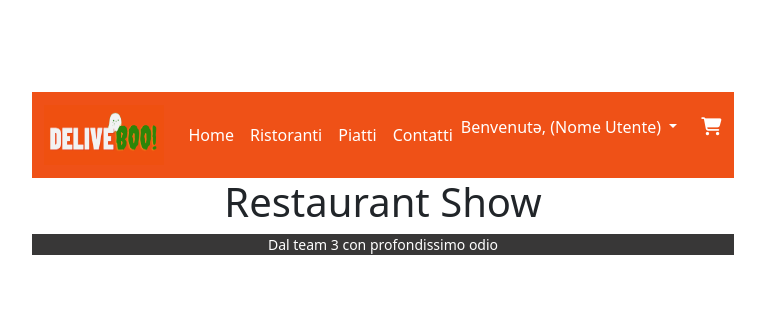
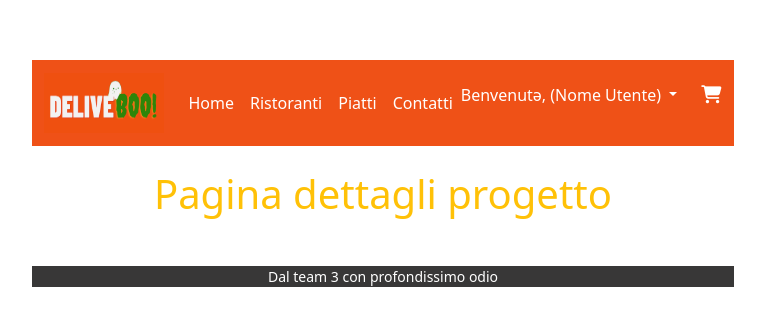
Before and after one commit to NataliyaShevchuk/deliveboo_frontend, a Vue app: page /restaurants/restaurant in a window 1280 px wide. Shown: the part 219-544 px from the top of the page, without its empty margins (257-1022 px from the left). Built offline with nearby package versions, Linux system fonts and the light colour scheme.

Commit message:
add show

```diff
--- a/src/pages/restaurants/Show.vue
+++ b/src/pages/restaurants/Show.vue
@@ -6,14 +6,33 @@ export default{
     data(){
         return{
             backendUrl : 'http://localhost:8000',
+           restaurant: {},
         }
+
+
+    },
+    methods: {
+    fetchRestaurants() {
+      axios.get(this.backendUrl + "/api/restaurants/" + this.$route.params.id)
+        .then((resp) => {
+          this.restaurant = resp.data;
+
+          console.log(this.restaurant);
+        });
     }
+  },
 }
 </script>
 
+<template>
+    <div class="container text-center text-warning mt-4">
+      <h1>Pagina dettagli progetto {{ $route.params.id }}</h1>
+      <h2>{{ restaurant.name }}</h2>
 
-<template>
-    <div>
-        <h1>Restaurant Show</h1>
+      <div >
+        <img :src="restaurant.cover_img" class="img-fluid" />
+      </div>
+
+      <p class="lead">{{ restaurant.phone_number }}</p>
     </div>
-</template>
+  </template>
```
